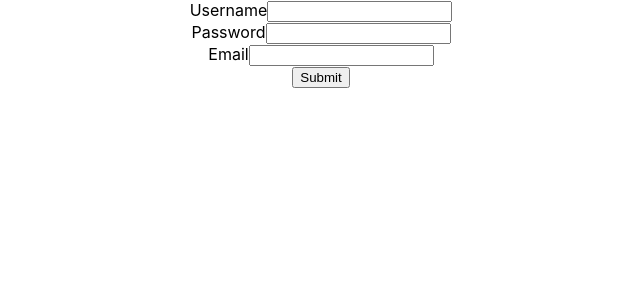
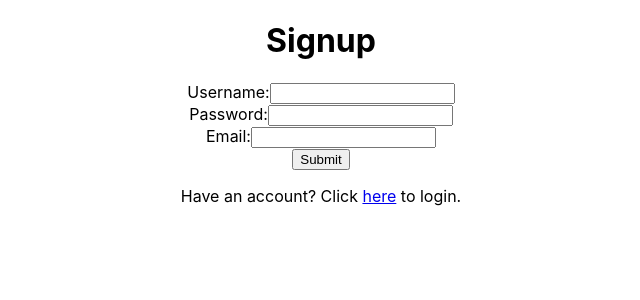
Before and after one commit to jcosentino/doctor-appointment-scheduler-reactjs, a React (Create React App) app: page / in a window 1280 px wide. Shown: the top 300 px of the page, without its empty margins (319-959 px from the left). Built offline with nearby package versions, Linux system fonts and the light colour scheme.

Commit message:
[2/26/19] - added redirect render of Home when there is a successful login, and added npm module redux

```diff
--- a/package.json
+++ b/package.json
@@ -6,7 +6,9 @@
     "axios": "^0.18.0",
     "react": "^16.8.3",
     "react-dom": "^16.8.3",
-    "react-scripts": "^2.1.5"
+    "react-router-dom": "^4.3.1",
+    "react-scripts": "^2.1.5",
+    "redux": "^4.0.1"
   },
   "scripts": {
     "start": "react-scripts start",
--- a/src/App.jsx
+++ b/src/App.jsx
@@ -1,13 +1,22 @@
 import React, { Component } from 'react';
 import './App.css';
 import Signup from './Signup/signup';
+import Login from './Login/login';
+import Home from './Home/home'; //To be removed late, currently for testing purposes
+import { BrowserRouter as Router, Route, Switch } from 'react-router-dom';
 
 class App extends Component {
   render() {
     return (
-      <div className="App">
-        <Signup />
-      </div>
+    	<Router>
+			<div className='App' id='mainDiv'>
+				<Switch>
+					 <Route path='/' exact component={Signup} />
+					 <Route path='/login' exact component={Login} />
+					 <Route path='/home' exact component={Home} />
+				</Switch>
+			</div>
+      </Router>
     );
   }
 }
--- /dev/null
+++ b/src/Home/home.jsx
@@ -0,0 +1,20 @@
+import React, { Component } from 'react';
+import axios from 'axios';
+
+class Home extends Component {
+	constructor(props){
+		super(props);
+	}
+
+	render(){
+		return (
+			<div>
+				<p>You have logged in!!</p>
+				<p>{this.props.userid}</p>
+				<p>{this.props.username}</p>
+			</div>
+		);
+	}
+}
+
+export default Home;
--- a/src/Login/login.jsx
+++ b/src/Login/login.jsx
@@ -1,11 +1,98 @@
 import React, { Component } from 'react';
 import './login.css';
+import axios from 'axios';
+import ReactDOM from 'react-dom';
+import Home from '../Home/home';
+import { Link } from 'react-router-dom';
 
 class Login extends Component {
+		constructor(props){
+		super(props);
+		this.state = {
+			userid: '',
+			username: '',
+			password: '',
+			email: '',
+			createdDate: '',
+			lastUpdated: '',
+			isadmin: ''
+		}
+		this.handleChange = this.handleChange.bind(this);
+		this.getUserData = this.getUserData.bind(this);
+		this.getParams = this.getParams.bind(this);
+		this.handleSubmit = this.handleSubmit.bind(this);
+		this.clearInputs = this.clearInputs.bind(this);
+	}
+
+	clearInputs(){
+		for(let key of Object.keys(this.state)){
+			this.setState({[key]: ''});
+		}
+	}
+
+	handleChange(event){
+		event.preventDefault();
+		this.setState({[event.target.name]: event.target.value});
+	}
+
+	async getUserData(){
+		try{
+			return (await axios.get(`http://localhost:5000/user/1`)).data;
+		} catch(err){
+			return(err);
+		}
+	}
+
+	getParams(obj) {
+		const params = new URLSearchParams();
+		const keys = Object.keys(obj);
+		for(let k of keys){
+			params.append(k, obj[k]);
+		}
+		return params;
+	}
+
+	async handleSubmit(event){
+		event.preventDefault();
+		const config = {
+			headers: { 'content-type': 'application/x-www-form-urlencoded' }
+		}
+
+		try{
+			const result = (await axios.post(`http://localhost:5000/authenticate`,
+									this.getParams(this.state), config)).data;
+			alert(result);
+				if(result === 'Authentication succeeded!'){
+					const data = await this.getUserData();
+			 		ReactDOM.render(<Home userid = {data['userid']}
+			 							  username = {data['username']}/>,
+			 				document.getElementById('mainDiv'));
+			 	}
+		} catch(err){
+			alert(err);
+		}
+	}
+
 	render(){
 		return (
 			<div>
 				<h1>Login</h1>
+				<form onSubmit={this.handleSubmit}>
+					<label>
+						Username
+						<input type='text' name='username'
+							   value={this.state.username}
+							   onChange={this.handleChange}/><br/>
+					</label>
+					<label>
+						Password
+						<input type='password' name='password'
+							   value={this.state.password}
+							   onChange={this.handleChange}/><br/>
+					</label>
+					<input type='submit' value='Log In' /><br/>
+					<p>Click <Link to='/'>here</Link> to go to the homepage.</p>
+				</form>
 			</div>
 		);
 	}
--- a/src/Signup/signup.jsx
+++ b/src/Signup/signup.jsx
@@ -1,6 +1,7 @@
 import React, { Component } from 'react';
 import './signup.css';
 import axios from 'axios';
+import { Link } from 'react-router-dom';
 
 class Signup extends Component {
 	constructor(props){
@@ -25,7 +26,8 @@ class Signup extends Component {
 		event.preventDefault();
 		this.setState({[event.target.name]: event.target.value});
 	}
-	handleSubmit(event){
+
+	async handleSubmit(event){
 		event.preventDefault();
 		const config = {
 			headers: { 'content-type': 'application/x-www-form-urlencoded' }
@@ -38,41 +40,42 @@ class Signup extends Component {
 			}
 			return params;
 		}
-		axios.post(`http://localhost:5000/registerUser`,
-			getParams(this.state), config)
-			 .then(res => {
-			 	alert(res.data);
-			 	this.clearInputs();
-			 })
-			 .catch((err) => {
-			 	alert(err);
-			 });
+		try{
+			const result = (await axios.post(`http://localhost:5000/registerUser`,
+							   getParams(this.state), config)).data;
+			alert(result);
+			this.clearInputs();
+		} catch(err){
+			alert(err);
+		}
 	}
 
 	render(){
 		return (
 			<div className='signup'>
+			<h1>Signup</h1>
 				<form onSubmit={this.handleSubmit}>
 					<label>
-						Username
+						Username:
 						<input type='text' name='username'
 							   value={this.state.username}
 							   onChange={this.handleChange}/><br/>
 					</label>
 					<label>
-						Password
+						Password:
 						<input type='password' name='password'
 							   value={this.state.password}
 							   onChange={this.handleChange}/><br/>
 					</label>
 					<label>
-						Email
+						Email:
 						<input type='text' name='email'
 							   value={this.state.email}
 							   onChange={this.handleChange}/><br/>
 					</label>
 					<input type='submit' value='Submit' /><br/>
 				</form>
+				<p>Have an account? Click <Link to='/login'>here</Link> to login.</p>
 			</div>
 		);
 	}
```
Also changed, not shown: 1 other file (tests, documents, lock files or other folders).
